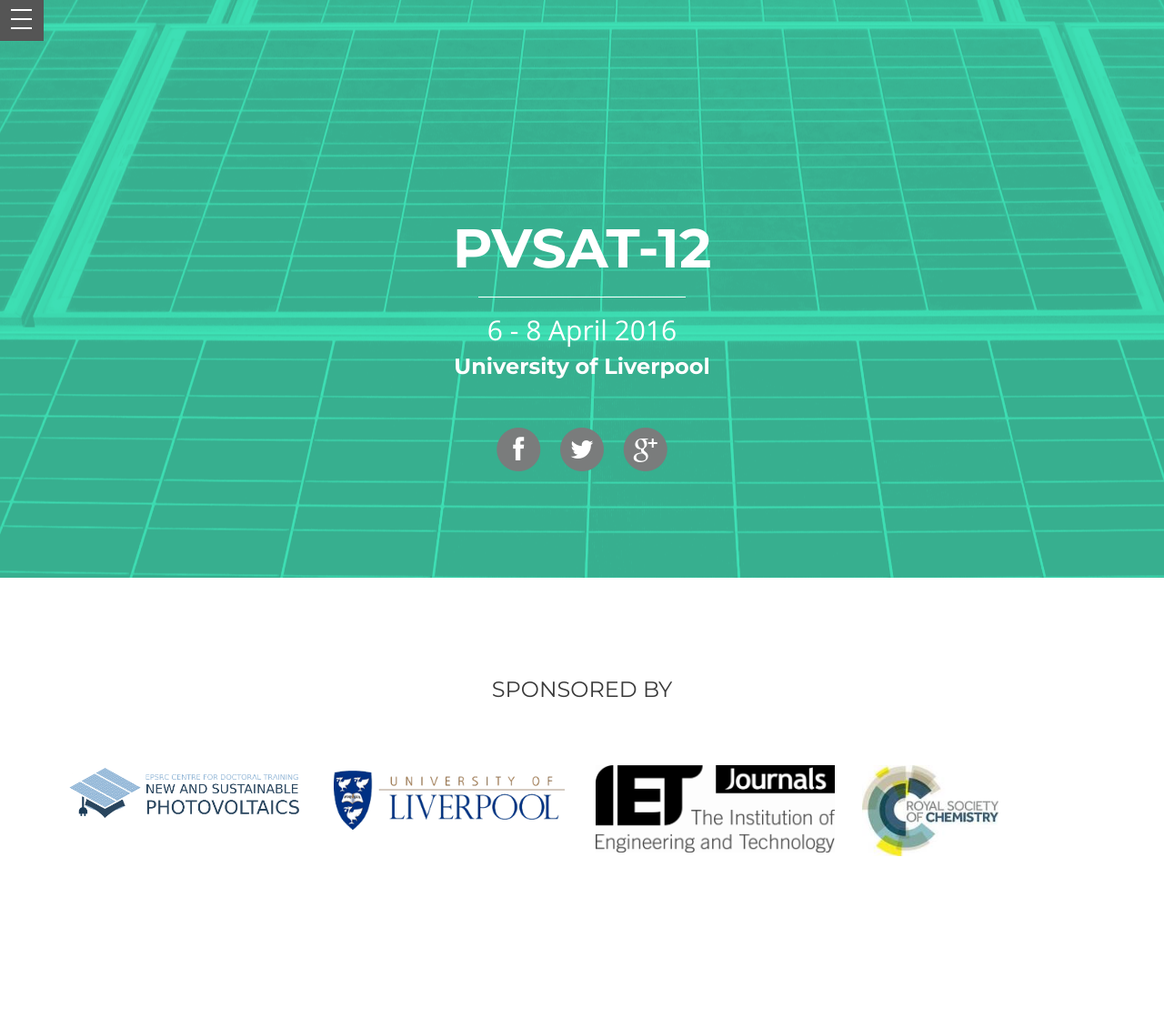
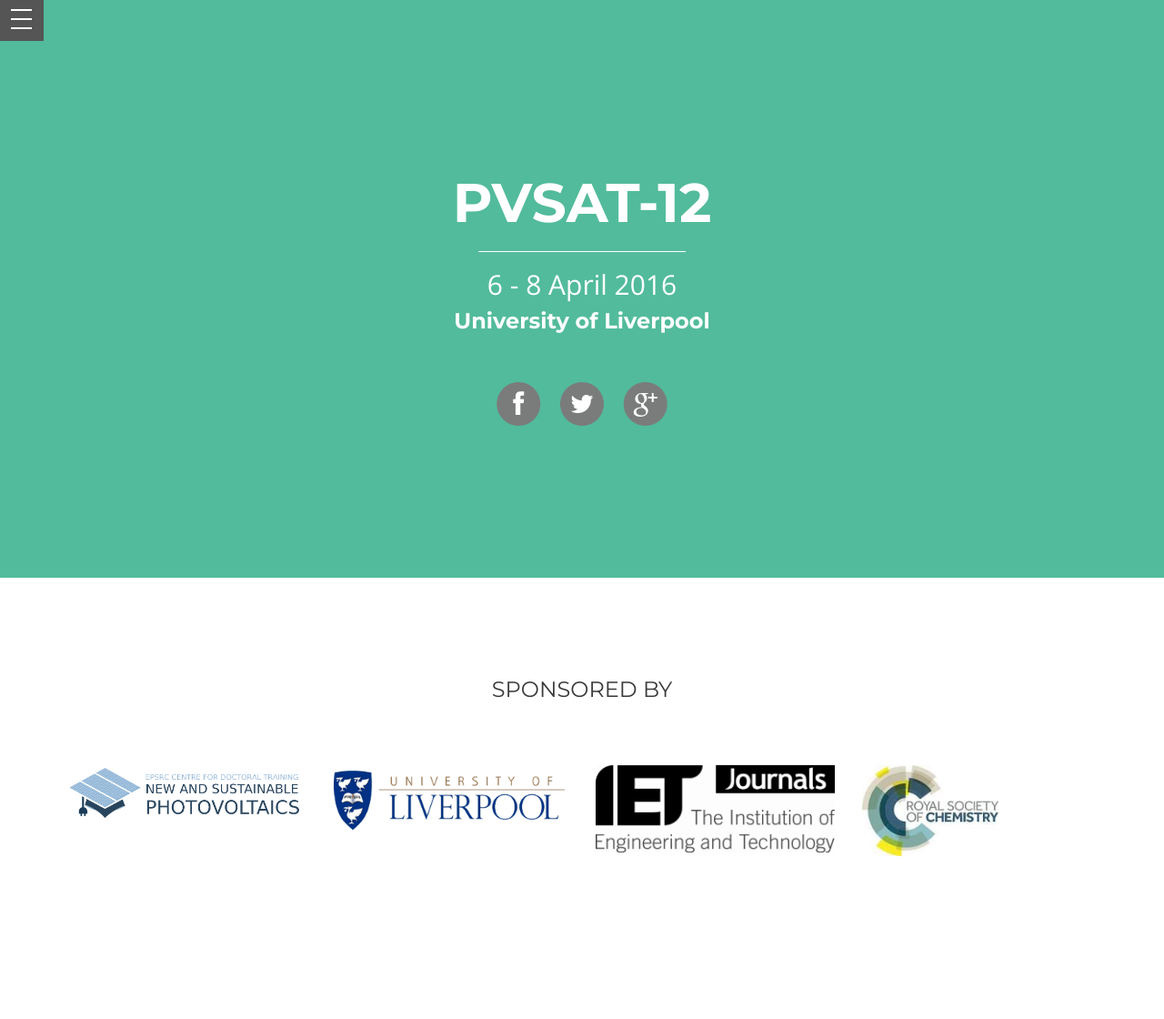
Before and after one commit to rtreharne/pvsat-old, a Django app: page /bootstrap/ in a window 1280 px wide. Shown: the top 1120 px of the page at 91% size. Run offline with Django 3.2, Linux system fonts and the light colour scheme; data comes from the database, SQL or seed files in the repository; some libraries are stand-ins or nearby versions.

Commit message:
more background fiddling

```diff
--- a/static/css/main.css
+++ b/static/css/main.css
@@ -1,10 +1,13 @@
 div.brand h4{
 	color: #fff;
 }
-#intro {
+.intro-text {
+  margin-top: 150px;
+}
+/*#intro {
   background-image: url(../img/background-intro.png);
   background-size: auto;
-}
+}*/
 .intro-text h1 a {
   font-size: 60px;
 }
```
